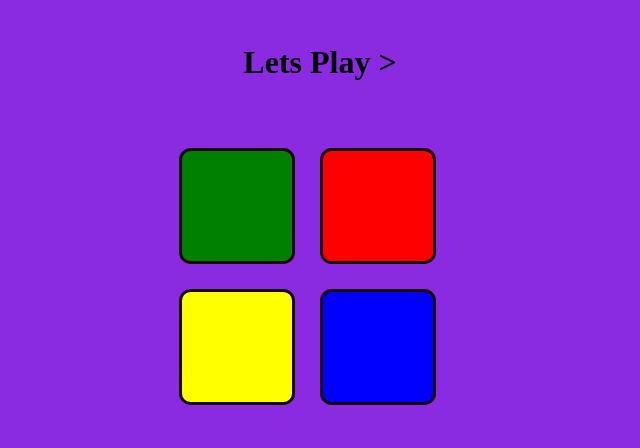
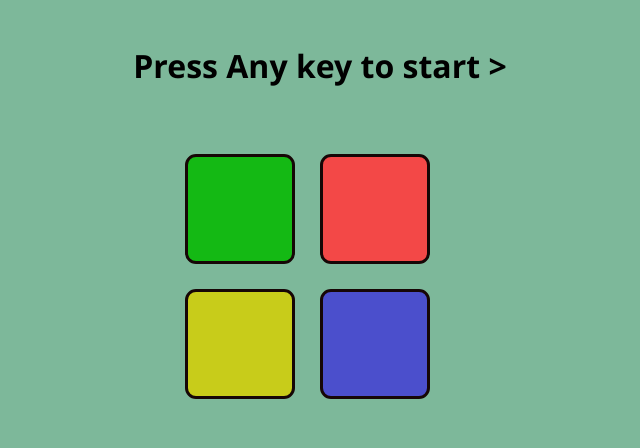
Before and after one commit to Hamze-Ammar/Memory-game, a plain HTML site: page index.html in a window 1280 px wide. Shown: the whole page, without its empty margins (320-960 px from the left). Drawn offline with Linux system fonts and the light colour scheme.

Commit message:
Adding javascript file

```diff
--- a/index.html
+++ b/index.html
@@ -8,6 +8,8 @@
     <!-- CSS file -->
     <link rel="stylesheet" href="./styles/index.css" />
 
+
+
     <title>Memory Game</title>
 </head>
 <body>
@@ -15,7 +17,7 @@
     <div class="main-div">
         <!--text-field contains the text prompted the levels the score-->
         <div class="text-field">
-            <h1>Lets Play ></h1>
+            <h1>Press Any key to start ></h1>
         </div>
         <!--the blocs-section part contains the whole div of the blocs and have children divs as well-->
         <div class="blocs-section">
@@ -26,23 +28,28 @@
                 <div class="blocs-line">
                 <!--bloc: represents every bloc/square-->
                 <!--each bloc have a common class and a specific class and later a specific id-->
-                    <div class="bloc green">
 
-                    </div>
-                    <div class="bloc red">
+                    <button id="greenID" class="bloc green"></button>
 
-                    </div>
+                    <button class="bloc red">
+
+                    </button>
                 </div>
                 <div class="blocs-line">
-                    <div class="bloc yellow">
+                    <button class="bloc yellow">
 
-                    </div>
-                    <div class="bloc blue">
+                    </button>
+                    <button class="bloc blue">
 
-                    </div>
+                    </button>
                 </div>
             </div>
         </div>
     </div>
+
+
+
+    <!--js file-->
+    <script src="./js/index.js"></script>
 </body>
 </html>
--- /dev/null
+++ b/js/index.js
@@ -0,0 +1,8 @@
+document.getElementById("greenID").addEventListener("click", myfunction);
+
+
+function myfunction() {
+    console.log("helloooooooo");
+}
+
+console.log("helloooooooo");
--- a/styles/index.css
+++ b/styles/index.css
@@ -1,5 +1,5 @@
 body {
-    background-color: blueviolet;
+    background-color: rgba(60, 148, 104, 0.664);
 }
 
 .main-div {
@@ -13,6 +13,10 @@ body {
     text-align: center;
     margin-top: 15px;
     margin-bottom: 30px;
+}
+
+.text-field > h1 {
+    font-family:'Segoe UI', Tahoma, Geneva, Verdana, sans-serif, sans-serif;
 }
 
 .blocs-section {
@@ -48,20 +52,25 @@ body {
 }
 
 
-
-
 .green {
-    background-color: green ;
+    background-color: rgba(20, 185, 20, 1) ;
 }
 
 .red {
-    background-color: red;
+    background-color: rgba(248, 69, 69, 0.966);
 }
 
 .yellow {
-    background-color: yellow;
+    background-color: rgba(206, 206, 18, 0.932);
 }
 
 .blue {
-    background-color: blue;
+    background-color: rgba(72, 72, 207, 0.938);
 }
+
+.btn {
+    width: 100%;
+    height: 100%;
+    text-decoration: none;
+    background-color: none;
+}
```
